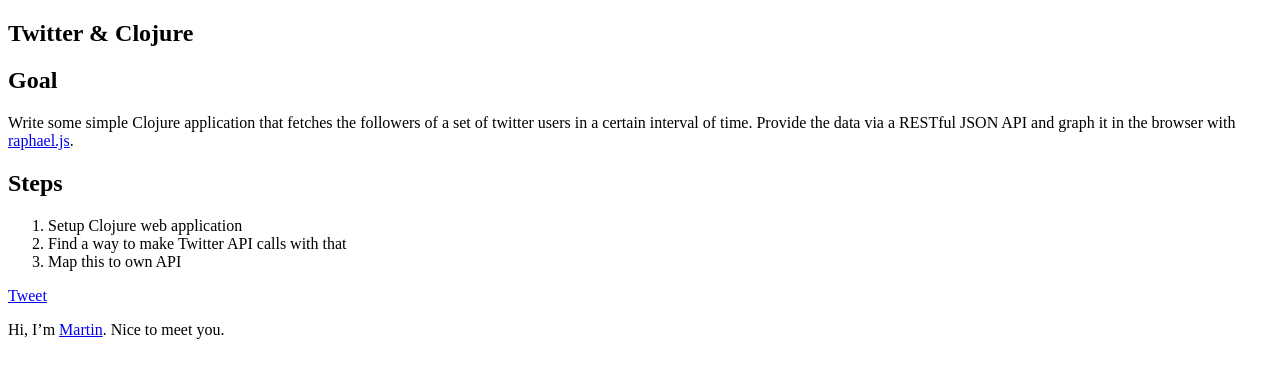
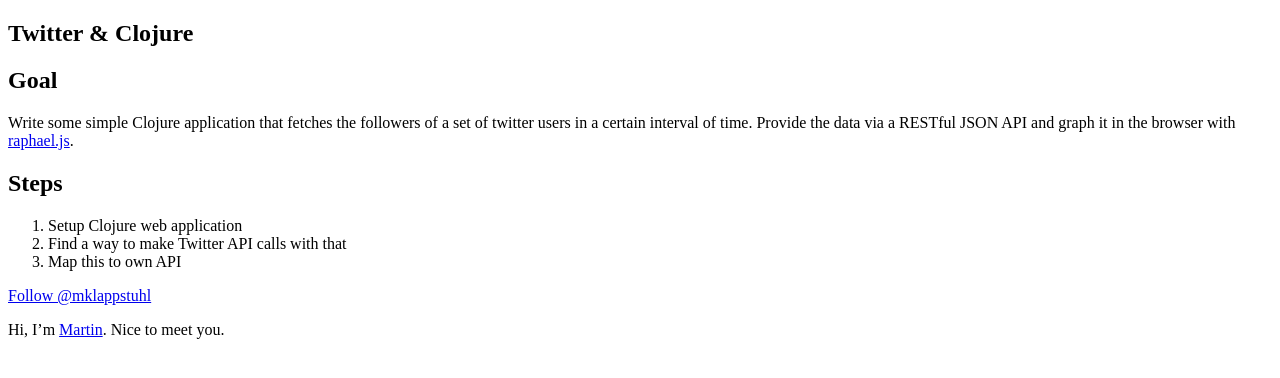
Before and after one commit to martinklepsch/martinklepsch.org, a Jekyll site: the page built from _posts/2012-01-18-Clojure-and-Twitter.md, in a window 1280 px wide. Shown: the top 378 px of the page. Built offline with Jekyll 4.4.1, drawn with Linux system fonts in a browser that asks for light colours; nearby versions of some CDN libraries; comment, search, counter and statistics services are not loaded; some of the changed lines change nothing that is shown.

Commit message:
replaces tweet buttons with follow buttons

```diff
--- a/_includes/awesome.html
+++ b/_includes/awesome.html
@@ -1,23 +1,10 @@
-<div id="fb-root"></div>
-<script>(function(d, s, id) {
-  var js, fjs = d.getElementsByTagName(s)[0];
-  if (d.getElementById(id)) return;
-  js = d.createElement(s); js.id = id;
-  js.src = "//connect.facebook.net/de_DE/all.js#xfbml=1";
-  fjs.parentNode.insertBefore(js, fjs);
-}(document, 'script', 'facebook-jssdk'));
-
-!function(d,s,id){var js,fjs=d.getElementsByTagName(s)[0];if(!d.getElementById(id)){js=d.createElement(s);js.id=id;js.src="//platform.twitter.com/widgets.js";fjs.parentNode.insertBefore(js,fjs);}}(document,"script","twitter-wjs");
-
-</script>
-
 <div class="awesome">
 <a href="#awesome"><i class="icon-heart"></i></a>
 <div class="social">
-  <div class="fb-like" data-href="{{post.url}}"
-       data-send="false" data-layout="button_count"
-       data-width="400" data-show-faces="true"
-       data-font="lucida grande"></div>
-  <a href="https://twitter.com/share" class="twitter-share-button" data-via="mklappstuhl" data-related="mklappstuhl">Tweet</a>
+  <a href="https://twitter.com/mklappstuhl" class="twitter-follow-button"
+    data-show-count="false">Follow @mklappstuhl</a>
+  <script>!function(d,s,id){var
+    js,fjs=d.getElementsByTagName(s)[0],p=/^http:/.test(d.location)?'http':'https';if(!d.getElementById(id)){js=d.createElement(s);js.id=id;js.src=p+'://platform.twitter.com/widgets.js';fjs.parentNode.insertBefore(js,fjs);}}(document,
+  'script', 'twitter-wjs');</script>
 </div>
 </div>
```
